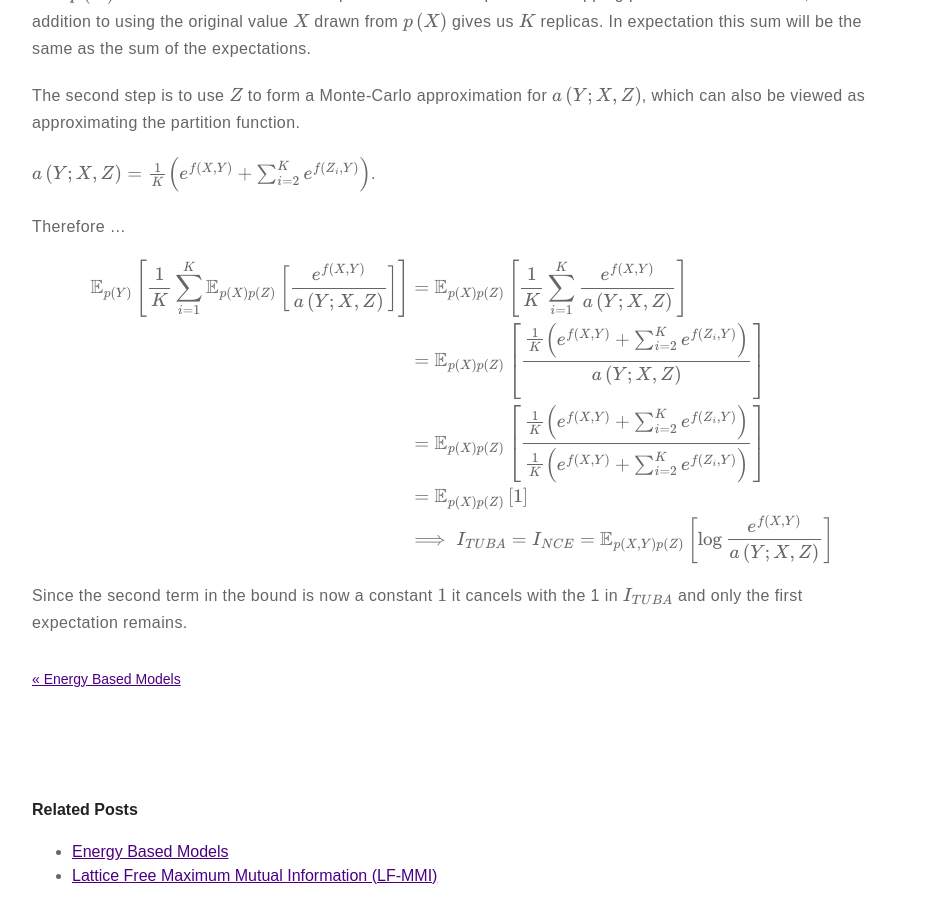
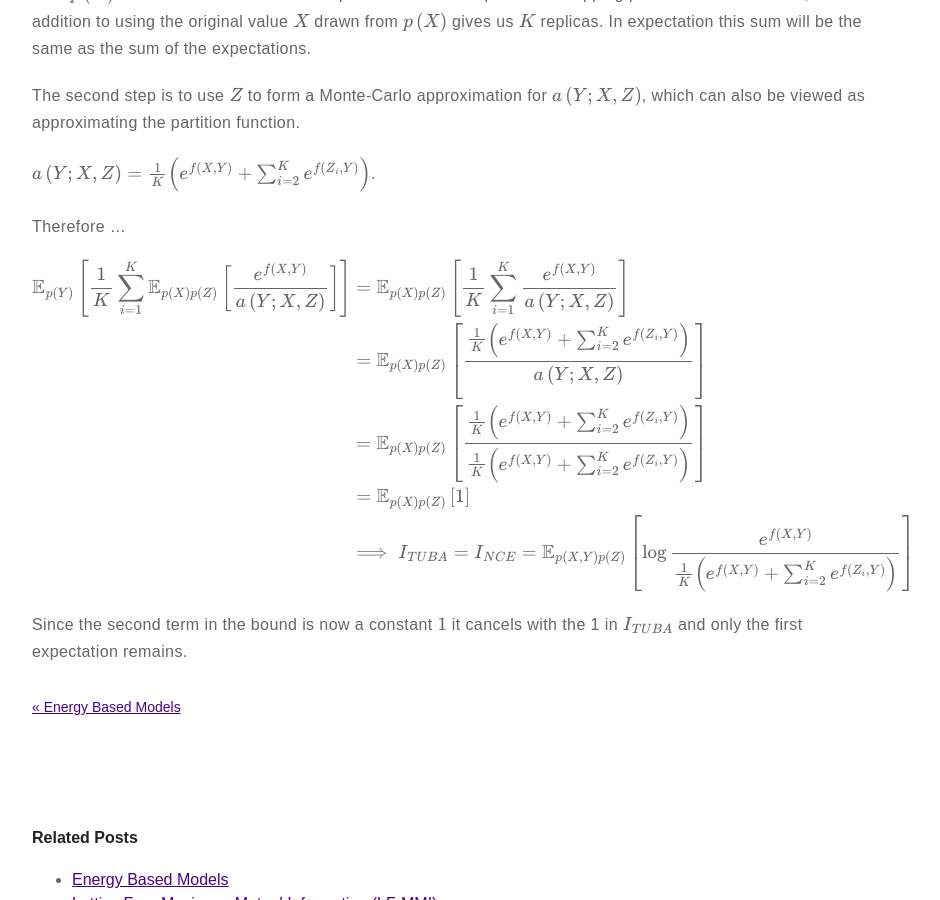
Before and after one commit to m-wiesner/m-wiesner.github.io, a Jekyll site: the page built from _posts/2020-10-30-Variational-Bounds-on-Mutual-Information.markdown, in a window 1280 px wide and 900 px high, scrolled down 4883 px. Shown: the whole window, without its empty margins (178-1118 px from the left). Built offline with Jekyll 4.4.1, drawn with Linux system fonts in a browser that asks for light colours; formulas are drawn with MathJax 3.

Commit message:
Update 2020-10-30-Variational-Bounds-on-Mutual-Information.markdown

```diff
--- a/_posts/2020-10-30-Variational-Bounds-on-Mutual-Information.markdown
+++ b/_posts/2020-10-30-Variational-Bounds-on-Mutual-Information.markdown
@@ -208,7 +208,7 @@ $$\begin{align}
 &= \mathbb{E}_{p\left(X\right)p\left(Z\right)}\left[\frac{\frac{1}{K}\left(e^{f\left(X, Y\right)} + \sum_{i=2}^K e^{f\left(Z_i, Y\right)}\right)}{a\left(Y; X, Z\right)}\right] \\
 &= \mathbb{E}_{p\left(X\right)p\left(Z\right)}\left[\frac{\frac{1}{K}\left(e^{f\left(X, Y\right)} + \sum_{i=2}^K e^{f\left(Z_i, Y\right)}\right)}{\frac{1}{K}\left(e^{f\left(X, Y\right)} + \sum_{i=2}^{K} e^{f\left(Z_i, Y\right)}\right)}\right] \\
 &= \mathbb{E}_{p\left(X\right)p\left(Z\right)}\left[ 1 \right] \\
-&\implies I_{TUBA} = I_{NCE} = \mathbb{E}_{p\left(X, Y\right)p\left(Z\right)}\left[\log{\frac{e^{f\left(X, Y\right)}}{a\left(Y; X, Z\right)}}\right] \\
+&\implies I_{TUBA} = I_{NCE} = \mathbb{E}_{p\left(X, Y\right)p\left(Z\right)}\left[\log{\frac{e^{f\left(X, Y\right)}}{\frac{1}{K}\left(e^{f\left(X, Y\right)} + \sum_{i=2}^{K} e^{f\left(Z_i, Y\right)}\right)}}\right] \\
 \end{align}$$
 
 Since the second term in the bound is now a constant $$1$$ it cancels with the 1 in $$I_{TUBA}$$ and only the first expectation remains.
```
